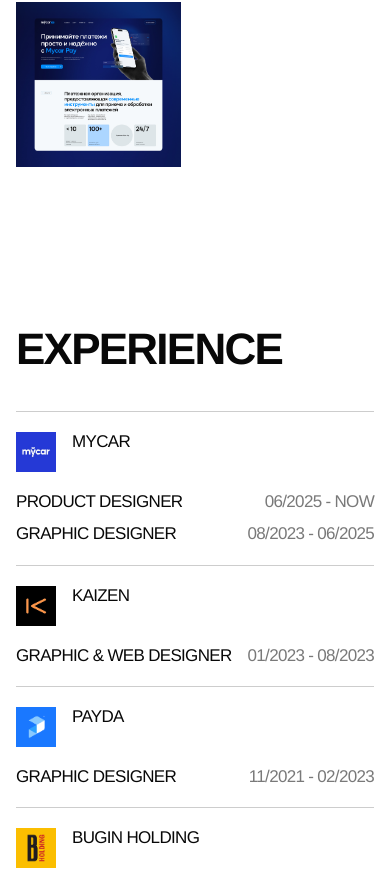
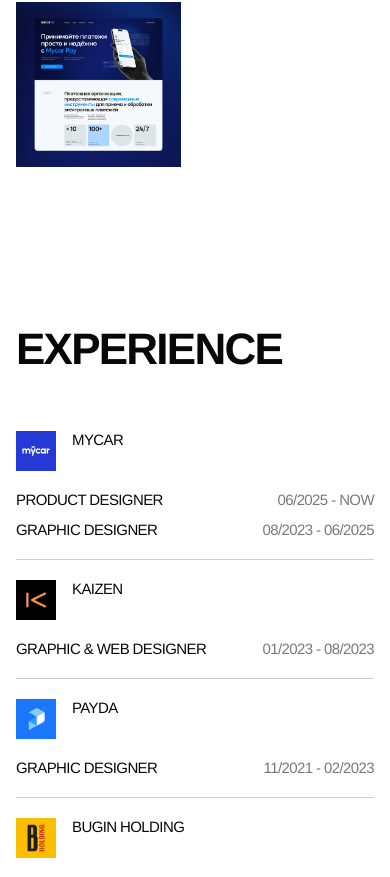
Before and after one commit to yemirades/site, a Next.js app: page / in a window 390 px wide. Shown: the part 3392-4269 px from the top of the page. Built offline with nearby package versions, Linux system fonts and the light colour scheme.

Commit message:
Refine typography and motion in Contacts.tsx

```diff
--- a/src/components/Contacts.tsx
+++ b/src/components/Contacts.tsx
@@ -28,19 +28,19 @@ export function Contacts() {
                 {lang === "en" ? "Experience" : "Täjiribe"}
               </h2>
             </Reveal>
-            <div className="border-t border-[var(--line)] sm:col-span-2">
+            <div className="sm:col-span-2">
               {experience.map((item, index) => (
                 <Reveal key={item.company} delay={index * .04}>
                   <article className={`grid gap-5 border-b border-[var(--line)] py-5 sm:grid-cols-3 sm:gap-6 sm:py-6 ${index === 0 ? "sm:pt-0" : ""}`}>
                     <div className="flex items-start gap-4 self-start">
                       <span className="relative h-10 w-10 shrink-0 overflow-hidden sm:h-11 sm:w-11"><Image src={`${process.env.NEXT_PUBLIC_BASE_PATH || ""}/${item.logo}`} alt="" fill sizes="44px" className="object-cover" /></span>
-                      <h3 className="text-[17px] !font-medium leading-[1.2] tracking-[-.025em] sm:text-[18px]">{item.company}</h3>
+                      <h3 className="text-[15px] !font-medium leading-[1.2] tracking-[-.015em] sm:text-[16px]">{item.company}</h3>
                     </div>
                     <div className="grid gap-3 sm:col-span-2">
                       {item.roles.map((role) => (
                         <div key={role.dates} className="grid grid-cols-[minmax(0,1fr)_auto] items-baseline gap-4 sm:gap-8">
-                          <p className="text-[17px] !font-medium leading-[1.2] tracking-[-.025em] sm:text-[18px]">{role[lang]}</p>
-                          <p className="whitespace-nowrap text-[17px] !font-normal leading-[1.2] tabular-nums text-[var(--muted)] sm:text-[18px]">{role.dates}</p>
+                          <p className="text-[15px] !font-medium leading-[1.2] tracking-[-.015em] sm:text-[16px]">{role[lang]}</p>
+                          <p className="whitespace-nowrap text-[15px] !font-light leading-[1.2] tabular-nums text-[var(--muted)] sm:text-[16px]">{role.dates}</p>
                         </div>
                       ))}
                     </div>
@@ -52,7 +52,7 @@ export function Contacts() {
         </div>
       </section>
 
-      <footer className="bg-[#97ff27] px-4 py-12 text-black sm:px-8 sm:py-16 lg:px-10">
+      <footer className="bg-[#e9e9e9] px-4 py-12 text-black sm:px-8 sm:py-16 lg:px-10">
         <div className="mx-auto max-w-[1200px] lg:max-w-none">
           <div className="grid gap-12 sm:grid-cols-3 sm:gap-0">
             <Reveal className="flex items-start">
@@ -62,7 +62,7 @@ export function Contacts() {
             </Reveal>
             <div className="sm:col-span-2">
               <Reveal><p className="max-w-[760px] font-display text-[48px] leading-[0.94] sm:text-[76px]">{bindShortWords(t.contactsLead)}</p></Reveal>
-              <Reveal delay={0.08}><a href={`mailto:${email}`} className="mt-8 inline-flex min-h-11 items-center bg-black px-5 text-[12px] font-semibold text-[#97ff27] transition-colors hover:bg-white hover:text-black">{bindShortWords(t.contactsCta)}</a></Reveal>
+              <Reveal delay={0.08}><a href={`mailto:${email}`} className="mt-8 inline-flex min-h-11 items-center rounded-[6px] bg-black px-5 text-[12px] font-semibold text-white transition-colors hover:bg-white hover:text-black">{bindShortWords(t.contactsCta)}</a></Reveal>
             </div>
           </div>
           <div className="mt-14 grid gap-8 border-t border-black/35 pt-5 text-[14px] sm:mt-20 sm:grid-cols-3 sm:items-end sm:gap-0">
```
